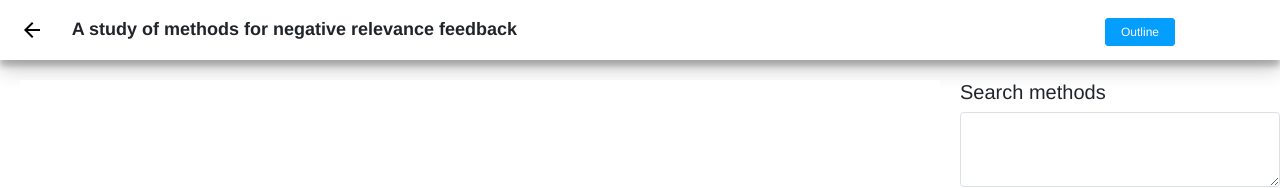
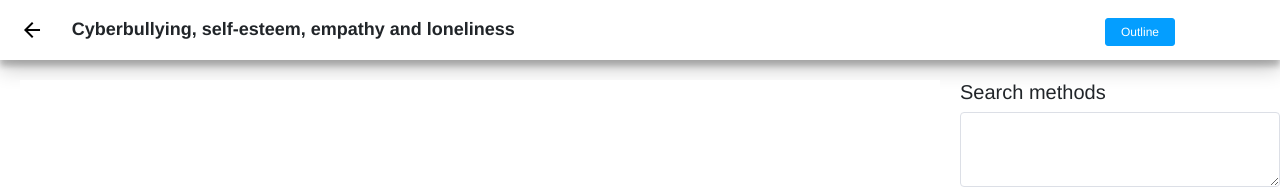
Before and after one commit to jih125/infsci-2140-final, a Vue app: page /demo in a window 1280 px wide. Shown: the top 188 px of the page. Built offline with nearby package versions, Linux system fonts and the light colour scheme.

Commit message:
keywords added

```diff
--- a/src/components/Demo.vue
+++ b/src/components/Demo.vue
@@ -91,6 +91,13 @@ import card from './card.vue'
 Vue.config.productionTip = false
 
 function createCard(title, content) {
+  // var childNodes = document.getElementById('sidearea').childNodes
+  //     for (var i = childNodes.length - 1; i >= 0; i--) {
+  //       var childNode = childNodes[i]
+  //       if (childNode.id == 'card') {
+  //         childNode.parentNode.removeChild(childNode)
+  //       }
+  //     }
   var card = document.createElement('div')
   card.setAttribute('id', 'card')
   card.setAttribute('class', 'card')
@@ -139,7 +146,7 @@ export default {
       drawer: false,
       direction: 'ltr',
       paper: {
-        title: 'A study of methods for negative relevance feedback',
+        title: 'Cyberbullying, self-esteem, empathy and loneliness',
         src: 'demo.pdf'
       },
       form: {
--- a/src/components/Index.vue
+++ b/src/components/Index.vue
@@ -32,12 +32,8 @@
               <el-table-column label="Title" prop="title"> </el-table-column>
               <el-table-column align="right">
                 <template slot-scope="props">
-                  <el-link :href='props.row.url' :underline="false">
-                  <el-button
-                    size="mini"
-                    type="primary"
-                    >Read now</el-button
-                  >
+                  <el-link :href="props.row.url" :underline="false">
+                    <el-button size="mini" type="primary">Read now</el-button>
                   </el-link>
                 </template>
               </el-table-column>
@@ -52,9 +48,7 @@
 
 <script>
 export default {
-  scope: {
-
-  },
+  scope: {},
   props: {
     source: String
   },
@@ -63,28 +57,44 @@ export default {
       tableData: [
         {
           title: 'Cyberbullying, self-esteem, empathy and loneliness',
-          keyword: 'Negative feedback',
-          methodology: 'Given a query and a ranked document list for the query, we keep deleting the top ranked relevant document until none of the top 10 ranked documents of the list is relevant. We assume that the deleted relevant documents do not exist in the collection.',
+          keyword: [
+            'Cyberbullying',
+            'Loneliness',
+            'Empathy',
+            'Self-esteem',
+            'Perpetration',
+            'Victimisation'
+          ],
+          methodology:
+            'Given a query and a ranked document list for the query, we keep deleting the top ranked relevant document until none of the top 10 ranked documents of the list is relevant. We assume that the deleted relevant documents do not exist in the collection.',
           experiment: 'here',
           result: 'here',
-          url:'/demo'
+          url: '/demo'
         },
         {
           title: 'Probabilistic Latent Semantic Indexing',
-          keyword: 'Negative feedback',
-          methodology: 'Given a query and a ranked document list for the query, we keep deleting the top ranked relevant document until none of the top 10 ranked documents of the list is relevant. We assume that the deleted relevant documents do not exist in the collection.',
+          keyword: [
+            'Query history',
+            'query expansion',
+            'interactive retrieval',
+            'context'
+          ],
+          methodology:
+            'Given a query and a ranked document list for the query, we keep deleting the top ranked relevant document until none of the top 10 ranked documents of the list is relevant. We assume that the deleted relevant documents do not exist in the collection.',
           experiment: 'here',
           result: 'here',
-          url:'/shen'
+          url: '/shen'
         },
         {
-          title: 'Context-Sensitive Information Retrieval Using Implicit Feedback',
+          title:
+            'Context-Sensitive Information Retrieval Using Implicit Feedback',
           keyword: 'Negative feedback',
-          methodology: 'Given a query and a ranked document list for the query, we keep deleting the top ranked relevant document until none of the top 10 ranked documents of the list is relevant. We assume that the deleted relevant documents do not exist in the collection.',
+          methodology:
+            'Given a query and a ranked document list for the query, we keep deleting the top ranked relevant document until none of the top 10 ranked documents of the list is relevant. We assume that the deleted relevant documents do not exist in the collection.',
           experiment: 'here',
           result: 'here',
-          url:'/hofmann'
-        },
+          url: '/hofmann'
+        }
       ]
     }
   }
@@ -99,7 +109,7 @@ export default {
   margin-bottom: 0;
 }
 .subtitle {
-  font-weight:lighter;
+  font-weight: lighter;
   font-size: 48px;
   margin-top: 0;
 }
@@ -109,7 +119,7 @@ export default {
 .demo-table-expand label {
   width: 90px;
   font-weight: bold;
-  color: #049EFF;
+  color: #049eff;
 }
 .demo-table-expand .el-form-item {
   margin-right: 0;
@@ -117,9 +127,9 @@ export default {
   width: 100%;
 }
 el-main {
-  padding-bottom:100px;
+  padding-bottom: 100px;
 }
-.el-footer{
+.el-footer {
   text-align: center;
 }
 </style>
```
